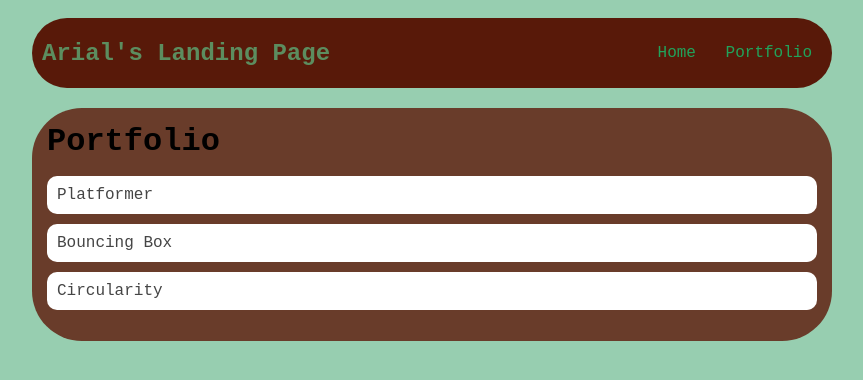
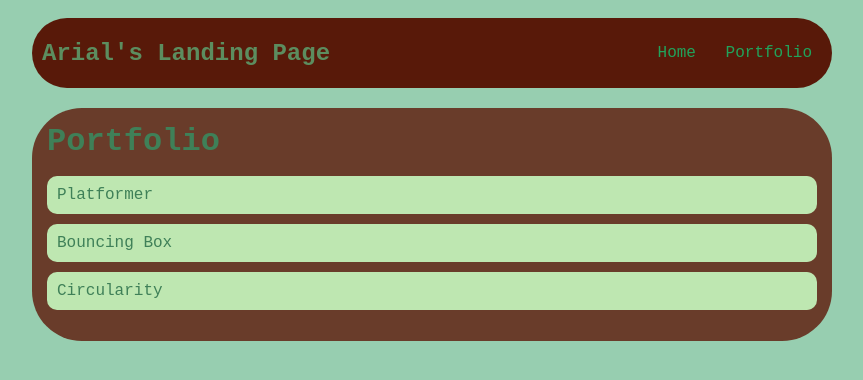
Before and after one commit to arialdugas/arialdugas.github.io, a plain HTML site: page portfolio.html in a window 1280 px wide. Shown: the whole page, without its empty margins (208-1071 px from the left). Drawn offline with Linux system fonts and the light colour scheme.

Commit message:
add portfolio.html file

```diff
--- a/style.css
+++ b/style.css
@@ -67,7 +67,7 @@ h2, h3 {
 }
 /* portfolio styles */
 .content h1 {
-    color: black;
+    color: #3f8058;
 }
 
 #portfolio {
@@ -76,7 +76,7 @@ h2, h3 {
 }
 
 #portfolio li {
-    background: #fff;
+    background: #bee7b1;
     padding: 10px;
     border-radius: 10px;
     margin-bottom: 10px;
@@ -88,7 +88,7 @@ h2, h3 {
 
 #portfolio a {
     text-decoration: none;
-    color: #454545;
+    color: #3f8058;
 }
  /* responsive web design */
  @media screen and (min-width: 120px) and (max-width: 1080px) {
```
